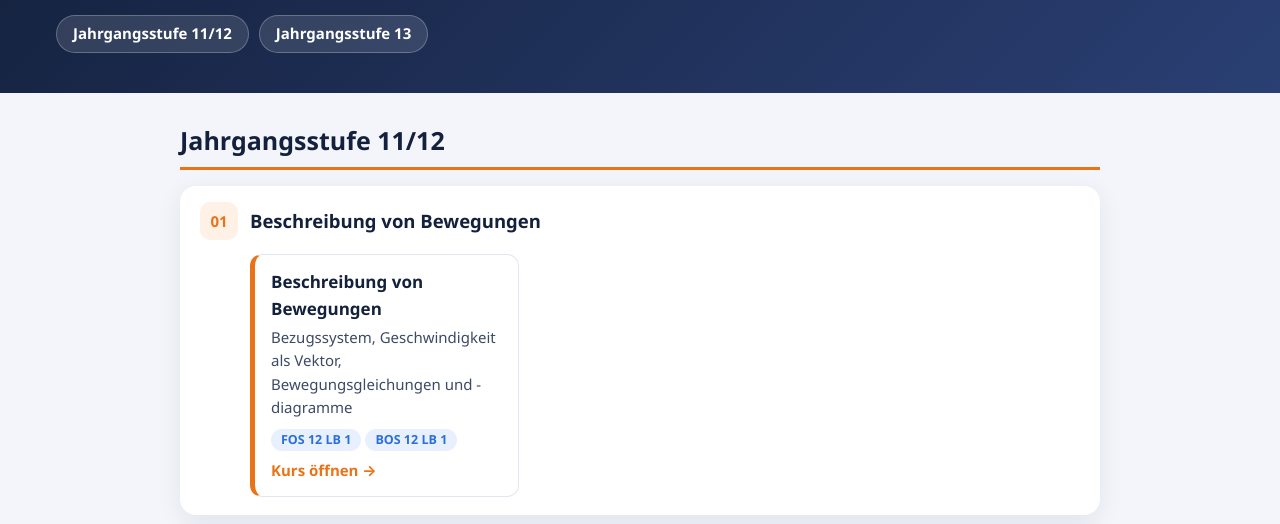
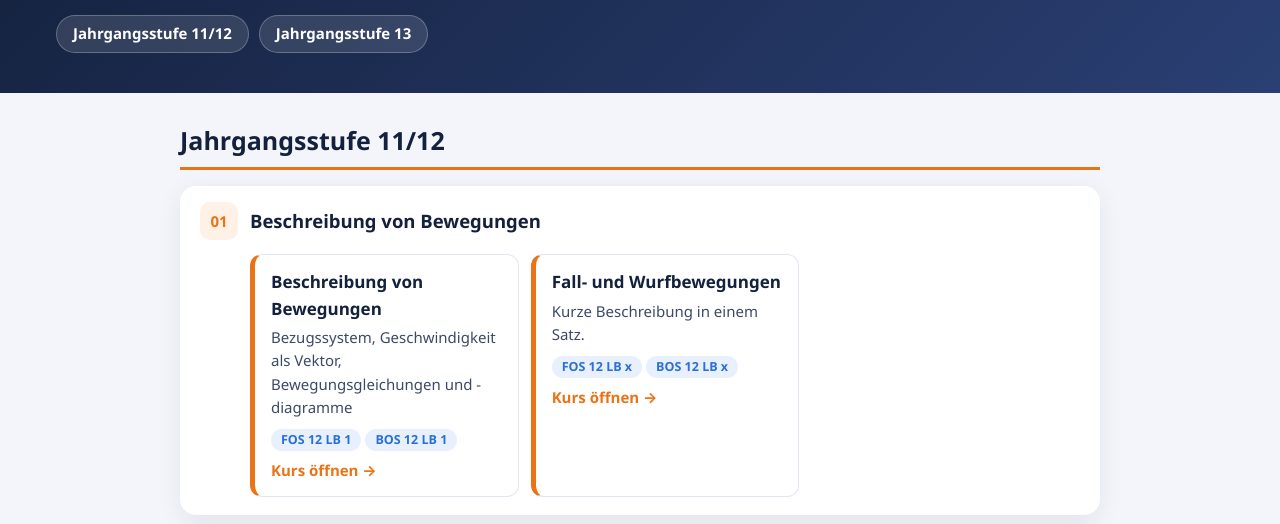
Before and after one commit to physik-fosbos/Physik, a plain HTML site: page index.html in a window 1280 px wide. Shown: the part 138-662 px from the top of the page. Drawn offline with Linux system fonts and the light colour scheme.

Commit message:
Add new course section for Fall and Wurfbewegungen

```diff
--- a/index.html
+++ b/index.html
@@ -65,6 +65,14 @@ footer{text-align:center;color:var(--muted);font-size:13px;padding:0 16px 30px}
         <span class="tag">FOS 12 LB 1</span><span class="tag">BOS 12 LB 1</span>
         <span class="go">Kurs öffnen →</span>
       </a>
+
+       <a class="kurs" href="wurf/">
+        <h4>Fall- und Wurfbewegungen</h4>
+        <p>Kurze Beschreibung in einem Satz.</p>
+        <span class="tag">FOS 12 LB x</span><span class="tag">BOS 12 LB x</span>
+        <span class="go">Kurs öffnen →</span>
+      </a>
+
     </div>
   </div>
 
```
